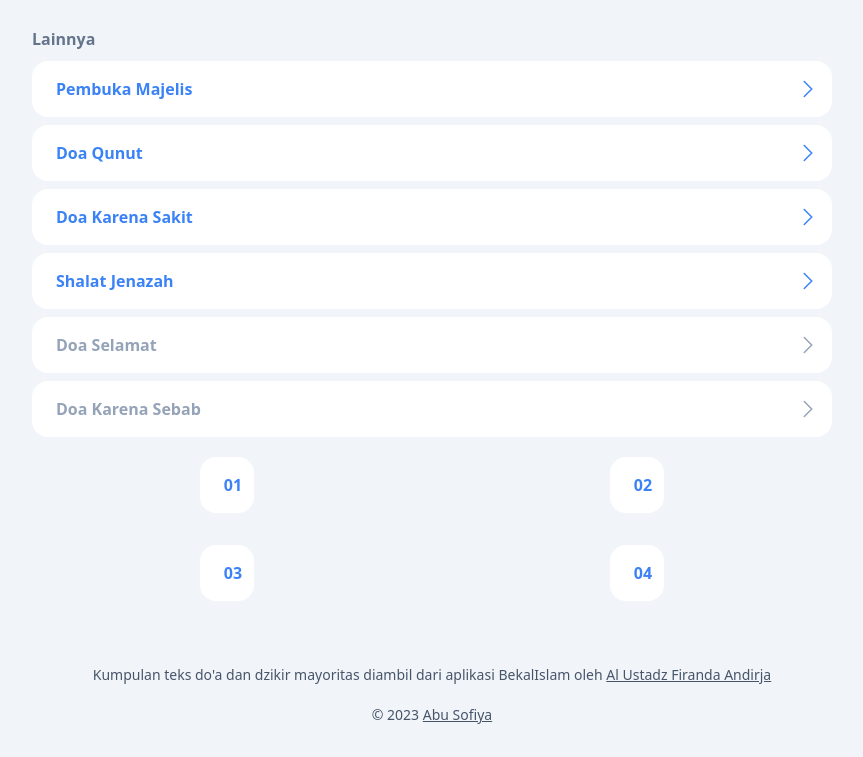
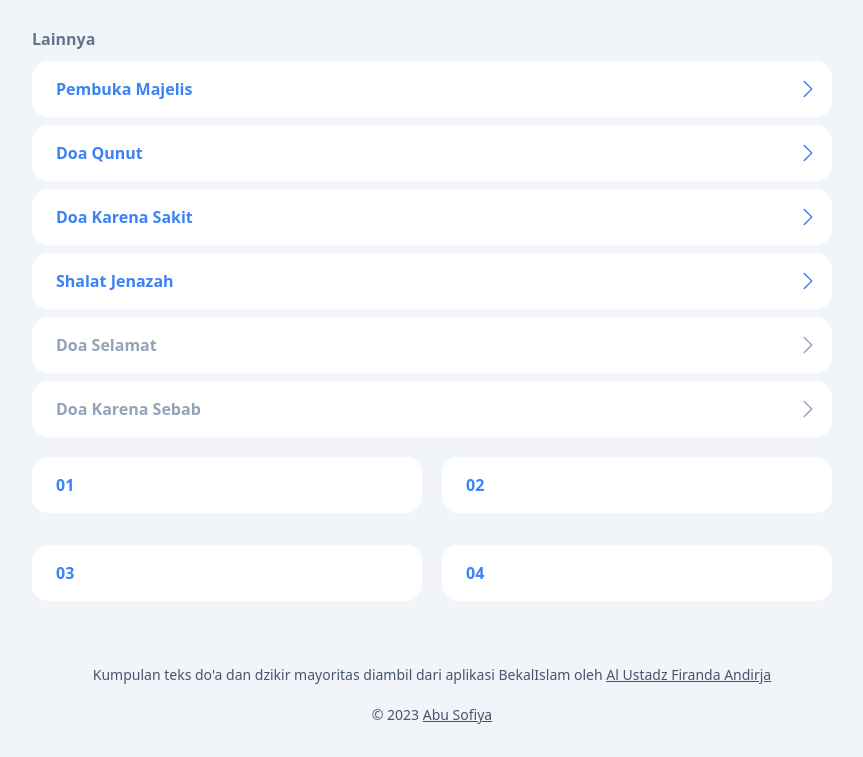
Before and after one commit to nanangsb/doa, a plain HTML site: page index.html in a window 1280 px wide. Shown: the part 617-1374 px from the top of the page, without its empty margins (208-1071 px from the left). Drawn offline with Linux system fonts and the light colour scheme.

Commit message:
Update index.html

```diff
--- a/index.html
+++ b/index.html
@@ -97,10 +97,10 @@
         </div>
     </div>
     <div class="grid grid-cols-2 grid-rows-2 gap-5 mb-8">
-  <div class="mx-auto mb-3 menu-other-active">01</div>
-  <div class="mx-auto mb-3 menu-other-active">02</div>
-  <div class="mx-auto mb-3 menu-other-active">03</div>
-  <div class="mx-auto mb-3 menu-other-active">04</div>
+  <div class="mb-3 menu-other-active">01</div>
+  <div class="mb-3 menu-other-active">02</div>
+  <div class="mb-3 menu-other-active">03</div>
+  <div class="mb-3 menu-other-active">04</div>
     </div>
 
     </article>
```
